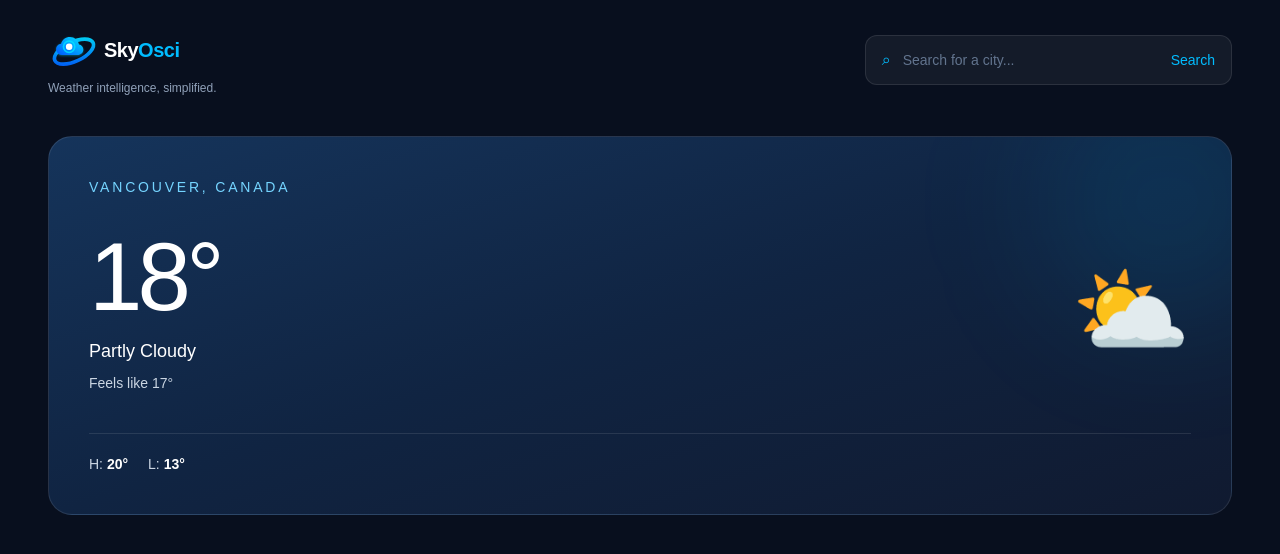
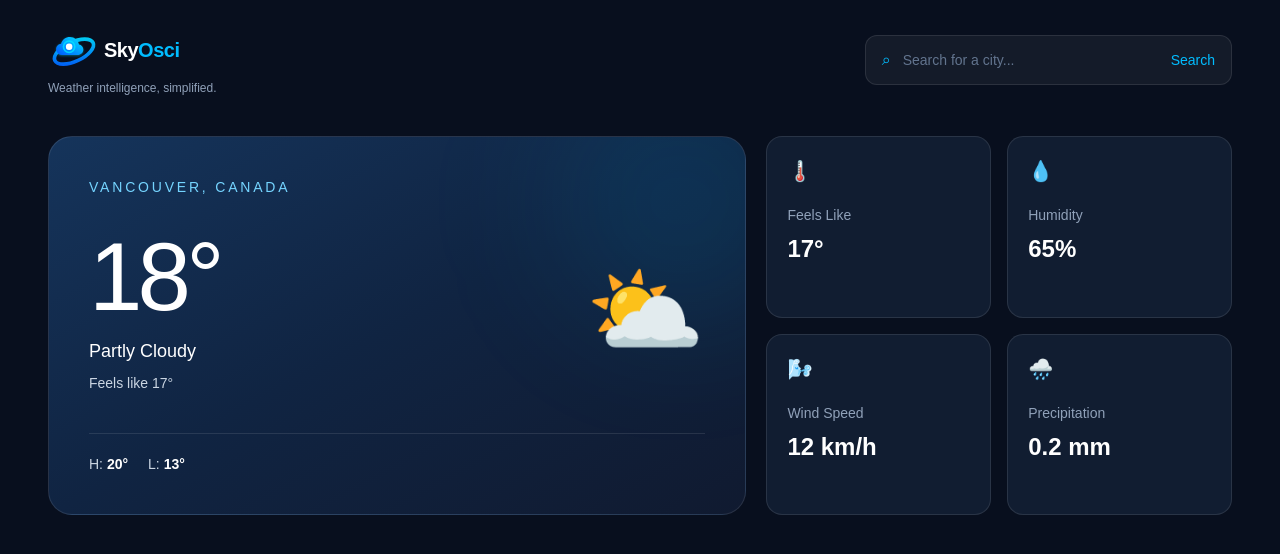
Before and after one commit to calebtolorunleke/skyosci, a React (Vite) app: page / in a window 1280 px wide. Shown: the top 554 px of the page. Built offline with nearby package versions, Linux system fonts and the light colour scheme.

Commit message:
feat: add weather highlights section

```diff
--- a/src/App.tsx
+++ b/src/App.tsx
@@ -1,5 +1,6 @@
 import Header from "./components/layout/Header";
 import CurrentWeather from "./components/weather/CurrentWeather";
+import WeatherHighlights from "./components/weather/WeatherHighlights";
 
 function App() {
   return (
@@ -7,7 +8,7 @@ function App() {
       <div className="mx-auto max-w-7xl">
         <Header />
 
-        <section className="mt-10">
+        <section className="mt-10 grid gap-5 lg:grid-cols-[1.5fr_1fr]">
           <CurrentWeather
             city="Vancouver"
             country="Canada"
@@ -18,6 +19,13 @@ function App() {
             temperatureMin={13}
             weatherIcon="⛅"
           />
+
+          <WeatherHighlights
+            feelsLike={17}
+            humidity={65}
+            windSpeed={12}
+            precipitation={0.2}
+          />
         </section>
       </div>
     </main>
--- /dev/null
+++ b/src/components/weather/WeatherHighlights.tsx
@@ -0,0 +1,37 @@
+import HighlightCard from "./HighlightCard";
+
+interface WeatherHighlightsProps {
+  feelsLike: number;
+  humidity: number;
+  windSpeed: number;
+  precipitation: number;
+}
+
+function WeatherHighlights({
+  feelsLike,
+  humidity,
+  windSpeed,
+  precipitation,
+}: WeatherHighlightsProps) {
+  return (
+    <section aria-label="Weather highlights" className="grid grid-cols-2 gap-4">
+      <HighlightCard
+        label="Feels Like"
+        value={`${Math.round(feelsLike)}°`}
+        icon="🌡️"
+      />
+
+      <HighlightCard label="Humidity" value={`${humidity}%`} icon="💧" />
+
+      <HighlightCard label="Wind Speed" value={`${windSpeed} km/h`} icon="🌬️" />
+
+      <HighlightCard
+        label="Precipitation"
+        value={`${precipitation} mm`}
+        icon="🌧️"
+      />
+    </section>
+  );
+}
+
+export default WeatherHighlights;
```
